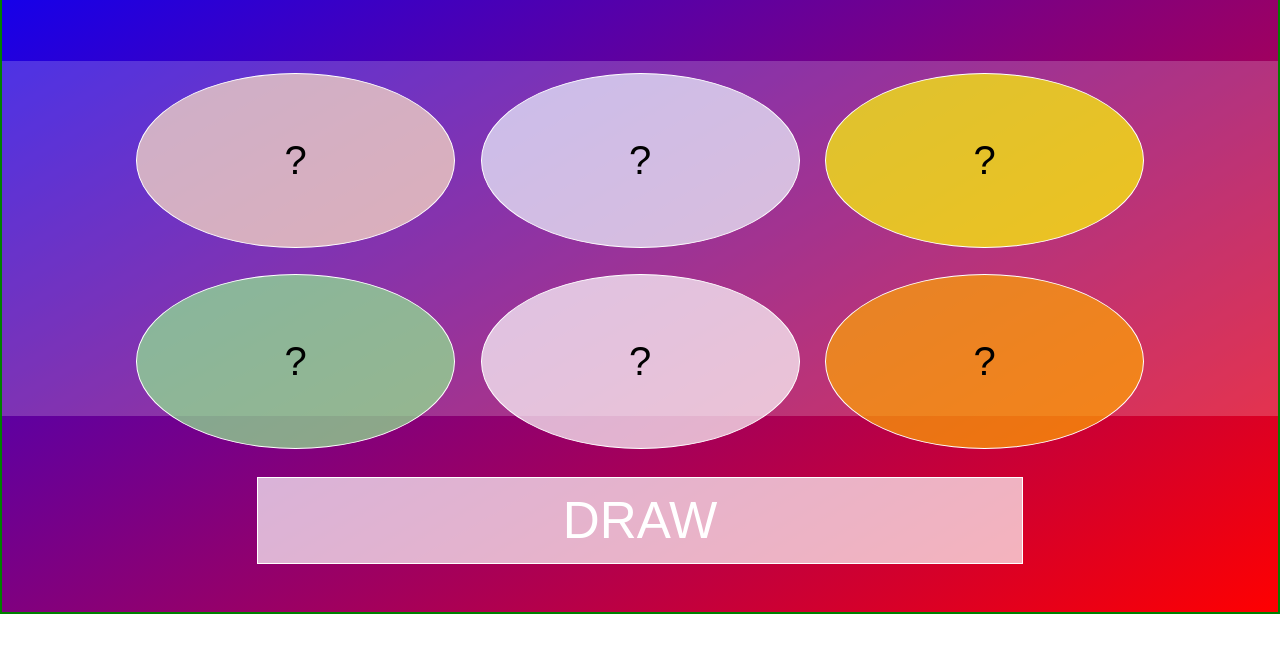
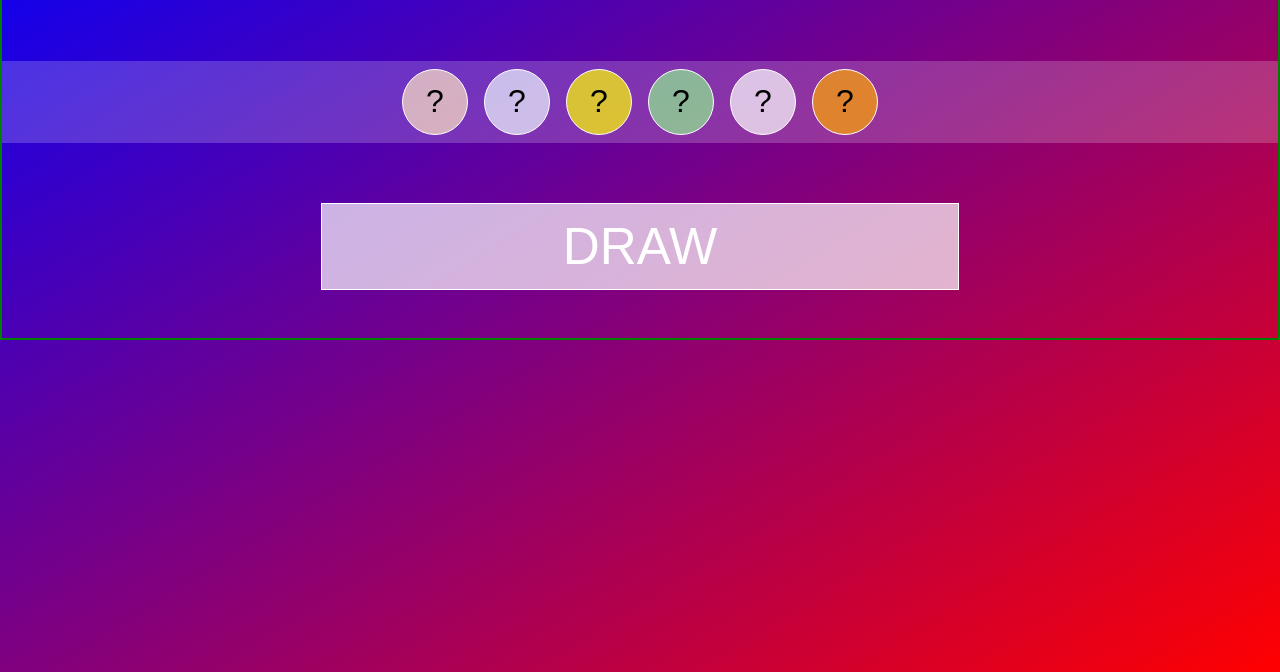
Before and after one commit to m-a-aileru/lottery-number-picker-master, a plain HTML site: page index.html in a window 1280 px wide. Shown: the part 128-800 px from the top of the page. Drawn offline with Linux system fonts and the light colour scheme.

Commit message:
Modified and updated mobile view

```diff
--- a/index.html
+++ b/index.html
@@ -10,7 +10,7 @@
 <body>
     <div class="container">
         <h1>LOTTERY NUMBER PICKER</h1>
-
+<!--
         <div class="balls">
             <div class="ball ball-one"><span>?</span></div>
             <div class="ball ball-two"><span>?</span></div>
@@ -18,6 +18,15 @@
             <div class="ball ball-four"><span>?</span></div>
             <div class="ball ball-five"><span>?</span></div>
             <div class="ball ball-six"><span>?</span></div>
+        </div> -->
+
+        <div class="balls">
+            <div class="ball ball-one">?</div>
+            <div class="ball ball-two">?</div>
+            <div class="ball ball-three">?</div>
+            <div class="ball ball-four">?</div>
+            <div class="ball ball-five">?</div>
+            <div class="ball ball-six">?</div>
         </div>
 
         <button class="" onclick="doSomething()">DRAW</button>
--- a/lnp.css
+++ b/lnp.css
@@ -8,8 +8,10 @@ Styling for the "Lottery Number Picker" web app - v2.0.
 }
 
 html {
-    background-image: linear-gradient(to bottom right, blue, red);
+    /* background-image: linear-gradient(to bottom right, blue, red);
     background-repeat: no-repeat;
+    background-size: 100% 100%; */
+    background: linear-gradient(to bottom right, blue, red) no-repeat center center fixed;
     background-size: cover;
 }
 
@@ -27,7 +29,7 @@ body {
 h1 {
     text-align: center;
     margin: 5%;
-    font-size: 7vw;
+    font-size: 6.5vw;
 }
 
 .balls {
@@ -43,29 +45,22 @@ h1 {
 }
 
 .ball {
+    display: flex;
+    align-items: center;
+    justify-content: center;
     border: 1px solid white;
     /* border-radius: 50%; */
     border-radius: 100%;
-    width: 35%;
-    min-width: 25%;
-    height: 40%;
-    min-height: 33%;
+    /* min-width: 25%; */
+    /* height: 33%;
+    min-height: 25%; */
+    width: 125px;
+    height: 125px;
     margin: 0.5em;
-    padding: 4em 0;
+    padding: 1em;
     text-align: center;
+    font-size: 2em;
     /* min-height: 53%; */
-}
-
-.ball span {
-    /*
-    position: relative;
-    top: 25%;
-    left: 40%;
-    */
-    /* text-align: center; */
-    /*margin-top: 30%;*/
-    /* margin-top: 40px; */
-    font-size: 2.5em;
 }
 
 .ball-one { background-color: rgba(255, 228, 196, 0.7);} /* 255, 228, 196 */
@@ -80,7 +75,6 @@ h1 {
 }
 
 .draw-numbers {
-
     margin-top: 2%;
 }
 
@@ -116,50 +110,69 @@ button:active {
 }
 
 /**BREAKPOINTS**/
-@media screen and (min-width: 640px) {
-    #balls {
-        margin-left: 11.5%;
-        width: 80%
+@media screen and (orientation: landscape) {
+    .balls {
+        /* margin-left: 11.5%;
+        width: 80% */
+        /* flex-wrap: nowrap; */
     }
 
-    div.ball {
-        width: 30%;
-        height: 50%;
-        margin: 1%
-    }
-
-    div.ball p {
-        font-size: 8vw;
+    .ball {
+        /* width: 30%;
+        height: 50%; */
+        /* margin: 1% */
+        width: 100px;
+        height: 100px;
     }
 
     button {
-        margin-top: 15%;
+        /* margin-top: 15%;
         margin-left: 20%;
-        width: 60%;
+        width: 60%; */
     }
 }
 
+/** Tablets */
+@media screen and (min-width: 640px) {
+    .balls {
+        /* margin-left: 11.5%;
+        width: 80% */
+    }
+
+    .ball {
+        /* width: 30%;
+        height: 50%; */
+        /* margin: 1% */
+        margin: 0.25em;
+        width: 50px;
+        height: 50px;
+    }
+
+    button {
+        /* margin-top: 15%;
+        margin-left: 20%;
+        width: 60%; */
+    }
+}
+
+
+/** Laptops/Desktops */
 @media screen and (min-width: 1024px) {
     h1 {
         font-size: 4vw;
     }
 
-    #balls {
-        width: 80%;
+    .balls {
+        /* width: 80%; */
 /*        margin-left: 12%;*/
     }
 
-    div.ball {
-        width: 13.5%;
+    .ball {
+        /* width: 13.5%; */
 
     }
 
-    div.ball p {
-        font-size: 5vw;
-
-    }
-
-    #instruction {
+    .instruction {
         display: block;
         text-align: center;
         font-size: 2vw;
```
